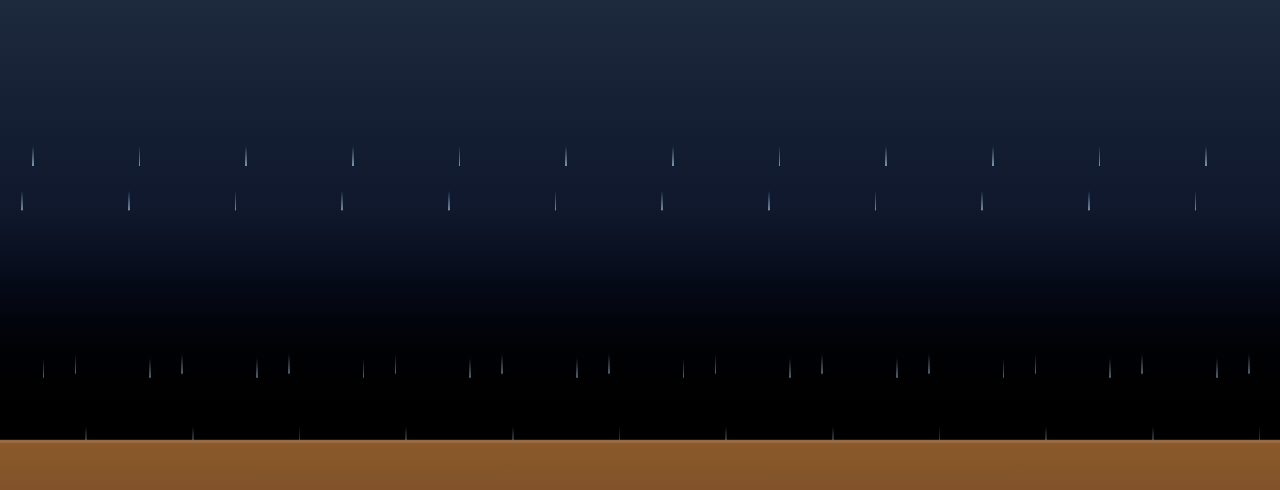
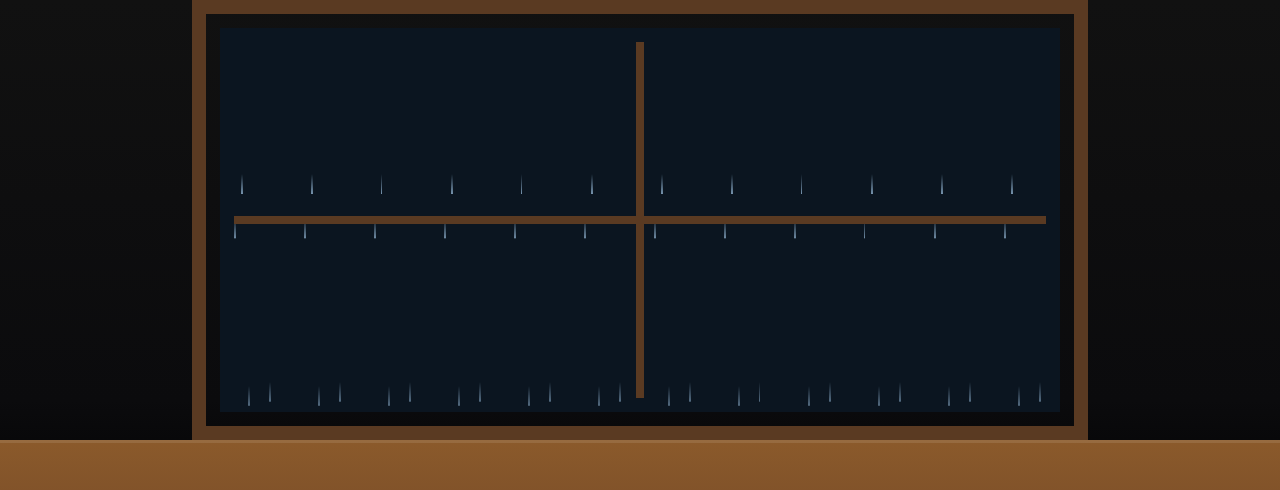
Before and after one commit to Spectacularguard/poeticblogs, a Next.js app: page / in a window 1280 px wide. Shown: the top 490 px of the page. Built offline with nearby package versions, Linux system fonts and the light colour scheme.

Commit message:
the window frame and rain rendered correctly

```diff
--- a/components/Diary/Diary.tsx
+++ b/components/Diary/Diary.tsx
@@ -1,16 +1,33 @@
+"use client";
+
+import { useState } from "react";
 import Image from "next/image";
 
 export default function Diary() {
+  const [isOpen, setIsOpen] = useState(false);
+
+  if (isOpen) {
     return (
-    <div className="pointer-events-none absolute bottom-[4%] left-1/2 z-20 -translate-x-1/2">
+      <div className="absolute inset-0 z-40 flex items-center justify-center">
+        <div className="h-[75vh] w-[70vw] rounded-md bg-[#efe6d2] shadow-2xl">
+          {/* PageFlip will go here next */}
+        </div>
+      </div>
+    );
+  }
+
+  return (
+    <button
+      onClick={() => setIsOpen(true)}
+      className="absolute bottom-[4%] left-1/2 z-30 -translate-x-1/2 cursor-pointer"
+    >
       <Image
         src="/images/leather-cover.png"
         alt="Leather diary"
         width={240}
         height={360}
-  className="h-auto w-[240px] sm:w-[240px] lg:w-[180px]"
+        className="h-auto w-[240px] sm:w-[300px] lg:w-[180px]"
       />
-
-    </div>
+    </button>
   );
 }
--- a/components/Scene/Rain.tsx
+++ b/components/Scene/Rain.tsx
@@ -10,7 +10,7 @@ const drops = Array.from({ length: 120 }, (_, i) => ({
 export default function Rain() {
   return (
     <div
-  className="absolute top-0 left-0 w-full h-[55%] overflow-hidden pointer-events-none">
+  className="absolute top-0 left-0 w-full h-full overflow-hidden pointer-events-none">
       {drops.map((drop) => (
         <span
           key={drop.id}
--- a/components/Scene/Scene.tsx
+++ b/components/Scene/Scene.tsx
@@ -1,4 +1,4 @@
-import Rain from "./Rain";
+
 import Desk from "./Desk";
 import Window from "./Window";
 
@@ -11,8 +11,6 @@ export default function Scene() {
       {/* Window */}
       <Window />
 
-      {/* Rain */}
-      <Rain />
 
       {/* Desk */}
       <Desk />
--- a/components/Scene/Window.tsx
+++ b/components/Scene/Window.tsx
@@ -1,20 +1,19 @@
+import Rain from "./Rain";
 export default function Window() {
   return (
-    <div
-      className="
-        absolute
-        top-0
-        left-0
-        w-full
-        h-[55vh]
-        border-b
-        border-black/40
-        bg-gradient-to-b
-        from-slate-800
-        via-slate-900
-        to-black
-        overflow-hidden
-      "
-    />
+    <div className="absolute left-1/2 top-0 h-[55vh] w-[70vw] max-w-5xl -translate-x-1/2">
+      {/* Frame */}
+      <div className="absolute inset-0 border-[14px] border-[#5A3A22]">
+        {/* Glass */}
+        <div className="absolute inset-[14px] overflow-hidden bg-[#0b1520]">
+            {/* Vertical divider */}
+        <div className="absolute left-1/2 top-[14px] bottom-[14px] w-[8px] -translate-x-1/2 bg-[#5A3A22] z-10" />
+
+            {/* Horizontal divider */}
+        <div className="absolute left-[14px] right-[14px] top-1/2 h-[8px] -translate-y-1/2 bg-[#5A3A22] z-10" />
+      <Rain />
+        </div>
+      </div>
+    </div>
   );
 }
```
Lines whose indentation alone changed are shown as unchanged.
